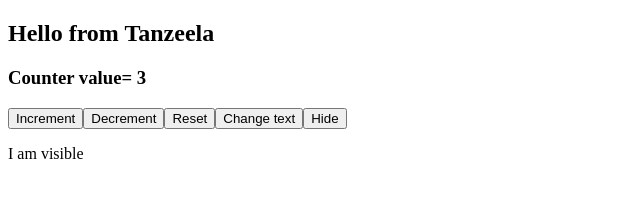
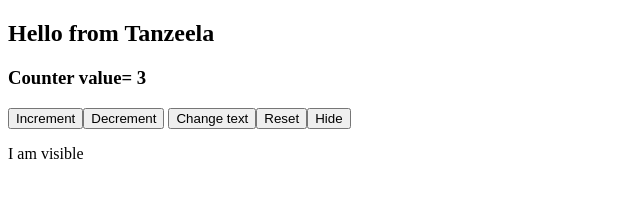
Before and after one commit to Tanzeelakhan42/React, a React (Vite) app: page / in a window 1280 px wide. Shown: the top 198 px of the page, without its empty margins (0-640 px from the left). Built offline with nearby package versions, Linux system fonts and the light colour scheme.

Commit message:
feat: reset counter and text state with single handler

```diff
--- a/src/components/CounterComponent.jsx
+++ b/src/components/CounterComponent.jsx
@@ -13,15 +13,16 @@ const CounterComponent = () => {
       <button onClick={() => setCount((prev) => prev + 1)}>Increment</button>
       <button onClick={() => setCount((prev) => (prev > 0 ? prev - 1 : 0))}>
         Decrement
-      </button>
+      </button>{" "}
+      <button onClick={() => setValue("React")}>Change text</button>
       <button
         onClick={() => {
           setCount(initialValue);
+          setValue("Tanzeela");
         }}
       >
         Reset
       </button>
-      <button onClick={() => setValue("React")}>Change text</button>
       <button onClick={() => setShow(!show)}>{show ? "Hide" : "Show"}</button>
       {show && <p>I am visible</p>}
     </div>
```
